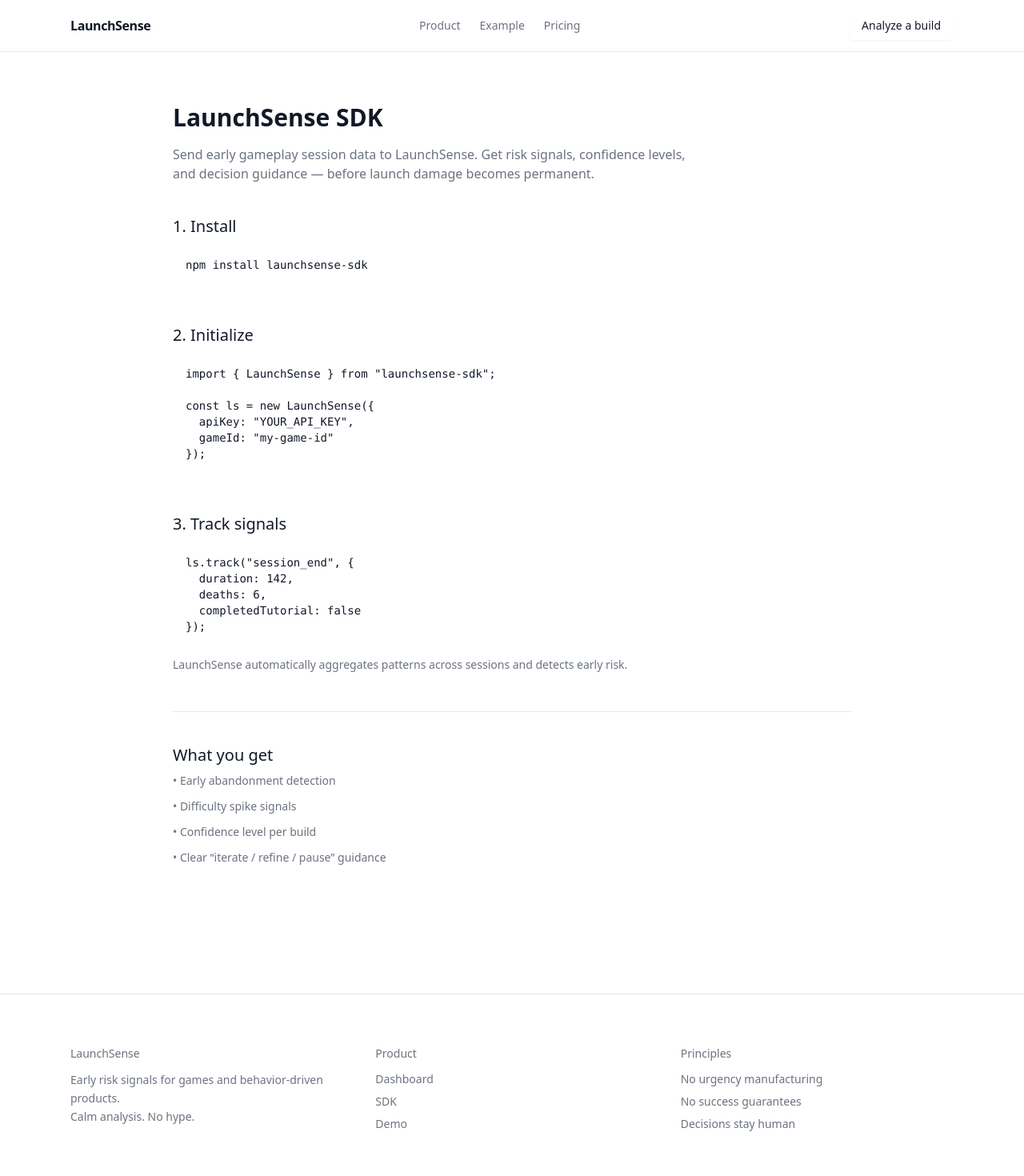
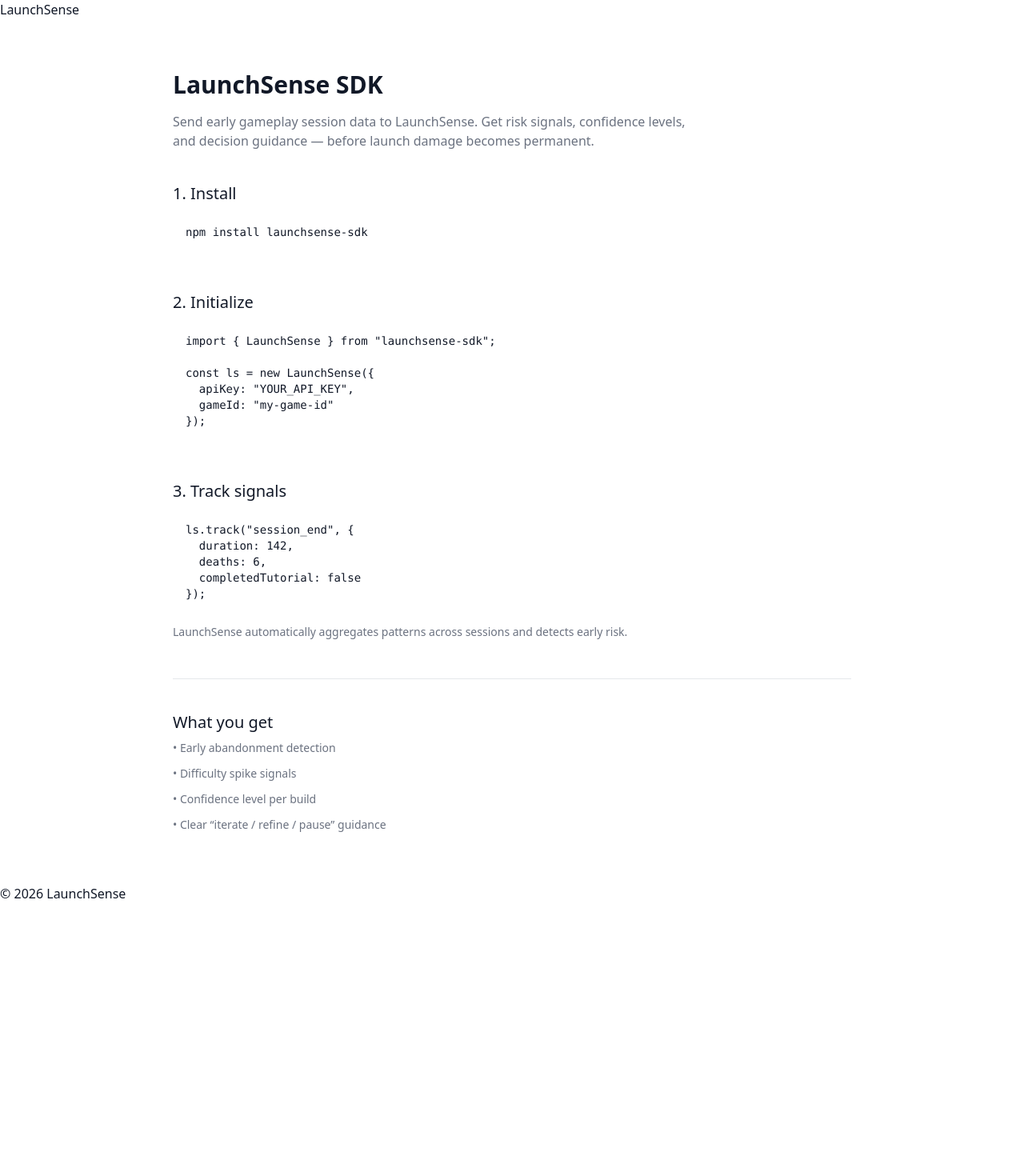
Before and after one commit to ashish98765/launchsense, a Next.js app in the folder frontend/: page /sdk in a window 1280 px wide. Shown: the top 1470 px of the page at 80% size. After the commit the page ends 1129 px from the top, so only its background shows below. Built offline with nearby package versions, Linux system fonts and the light colour scheme.

Commit message:
Update MainLayout.js

```diff
--- a/frontend/components/layout/MainLayout.js
+++ b/frontend/components/layout/MainLayout.js
@@ -1,11 +1,6 @@
-import Head from "next/head";
-import Link from "next/link";
+import Head from 'next/head';
 
-export default function MainLayout({
-  title = "LaunchSense",
-  description = "Decision clarity for games & behavior-driven products",
-  children,
-}) {
+export default function MainLayout({ title, description, children }) {
   return (
     <>
       <Head>
@@ -14,128 +9,13 @@ export default function MainLayout({
         <meta name="viewport" content="width=device-width, initial-scale=1" />
       </Head>
 
-      {/* NAVBAR */}
-      <header className="sticky top-0 z-50 bg-background/80 backdrop-blur border-b border-border">
-        <div className="max-w-6xl mx-auto px-6 h-16 flex items-center justify-between">
-          {/* Brand */}
-          <Link
-            href="/"
-            className="font-semibold text-base tracking-tight"
-          >
-            LaunchSense
-          </Link>
-
-          {/* Nav (desktop only) */}
-          <nav className="hidden md:flex items-center gap-6 text-sm text-muted-foreground">
-            <Link
-              href="/product"
-              className="hover:text-foreground transition"
-            >
-              Product
-            </Link>
-            <Link
-              href="/example"
-              className="hover:text-foreground transition"
-            >
-              Example
-            </Link>
-            <Link
-              href="/pricing"
-              className="hover:text-foreground transition"
-            >
-              Pricing
-            </Link>
-          </nav>
-
-          {/* Primary CTA */}
-          <Link
-            href="/signup"
-            className="px-4 py-2 rounded-md bg-primary text-primary-foreground text-sm font-medium shadow-sm hover:shadow-md transition"
-          >
-            Analyze a build
-          </Link>
-        </div>
-      </header>
-
-      {/* PAGE CONTENT */}
-      <main className="min-h-screen">
-        {children}
-      </main>
-
-      {/* FOOTER */}
-      <footer className="border-t border-border mt-24">
-        <div className="max-w-6xl mx-auto px-6 py-16 text-sm text-muted-foreground">
-          <div className="grid gap-10 md:grid-cols-3">
-            {/* Column 1 */}
-            <div>
-              <p className="font-medium text-foreground mb-3">
-                LaunchSense
-              </p>
-              <p className="leading-relaxed">
-                Early risk signals for games and
-                behavior-driven products.
-                <br />
-                Calm analysis. No hype.
-              </p>
-            </div>
-
-            {/* Column 2 */}
-            <div>
-              <p className="font-medium text-foreground mb-3">
-                Product
-              </p>
-              <ul className="space-y-2">
-                <li>
-                  <Link
-                    href="/dashboard"
-                    className="hover:text-foreground transition"
-                  >
-                    Dashboard
-                  </Link>
-                </li>
-                <li>
-                  <Link
-                    href="/sdk"
-                    className="hover:text-foreground transition"
-                  >
-                    SDK
-                  </Link>
-                </li>
-                <li>
-                  <Link
-                    href="/demo"
-                    className="hover:text-foreground transition"
-                  >
-                    Demo
-                  </Link>
-                </li>
-              </ul>
-            </div>
-
-            {/* Column 3 */}
-            <div>
-              <p className="font-medium text-foreground mb-3">
-                Principles
-              </p>
-              <ul className="space-y-2">
-                <li>No urgency manufacturing</li>
-                <li>No success guarantees</li>
-                <li>Decisions stay human</li>
-              </ul>
-            </div>
-          </div>
-
-          <div className="mt-16 pt-6 border-t border-border text-xs flex flex-col md:flex-row items-center justify-between gap-4">
-            <p>
-              © {new Date().getFullYear()} LaunchSense
-            </p>
-            <p>
-              LaunchSense highlights risk.
-              Final decisions always stay with you.
-            </p>
-          </div>
-        </div>
-      </footer>
+      <div className="container">
+        <header className="header">LaunchSense</header>
+        <main>{children}</main>
+        <footer className="footer">
+          © {new Date().getFullYear()} LaunchSense
+        </footer>
+      </div>
     </>
   );
 }
```
